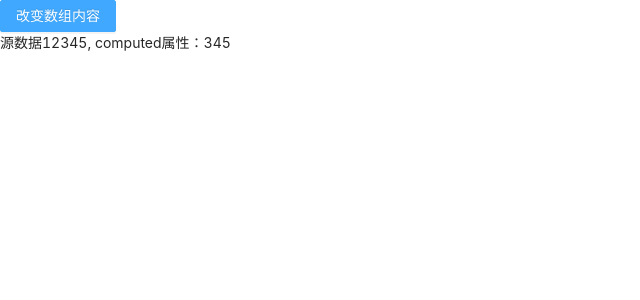
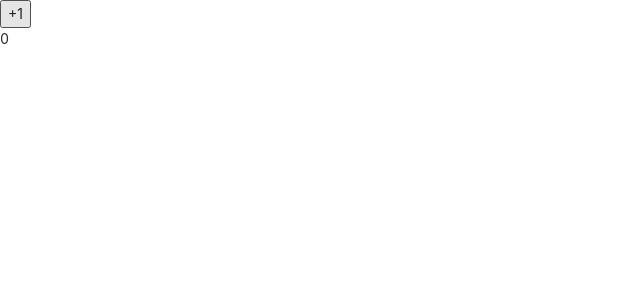
Before and after one commit to CoderWeiJ/react-demo, a React (Create React App) app: page / in a window 1280 px wide. Shown: the top 300 px of the page, without its empty margins (0-640 px from the left). Built offline with nearby package versions, Linux system fonts and the light colour scheme.

Commit message:
mobx-模块化集中管理

```diff
--- a/src/App.js
+++ b/src/App.js
@@ -1,16 +1,20 @@
 import React from 'react'
+import { observer } from 'mobx-react-lite'
 // import { BrowserRouter as Router, Routes, Route, Link, useParams, Outlet } from "react-router-dom"
 import './App.css'
-import { Button } from 'antd'
-// 引入定义好的coutnerStore
-import counterStore from './mobx/CounterStore.js'
+
+import { useStore } from './store/index.js'
+
+
+
+
 // 引入更新视图的关键方法
-import { observer } from 'mobx-react-lite'
 function App() {
+  const {listStore, counterStore} = useStore()
   return (
     <>
-      <Button type='primary' onClick={counterStore.addList}>改变数组内容</Button>
-      <p>源数据{counterStore.list}, computed属性：{counterStore.filterList}</p>
+    <button onClick={counterStore.addCount}>+1</button>
+    <div>{counterStore.count}</div>
     </>
   )
 }
--- a/src/mobx/CounterStore.js
+++ /dev/null
@@ -1,28 +0,0 @@
-import { makeAutoObservable, computed } from 'mobx'
-
-class CounterStore {
-  // 定义数据状态
-  list = [1, 2, 3, 4, 5]
-  count = 0
-  constructor() {
-    // 响应式处理
-    makeAutoObservable(this, {
-      filterList: computed // 在makeAutoObservable标记
-    })
-  }
-
-  // 定义get计算属性(定义计算公式)
-  get filterList() {
-    return this.list.filter(item => item > 2)
-  }
-
-  // 修改源数据
-  addList = () => {
-    this.list.push(this.list.length+1)
-  }
-}
-
-// 实例化
-const counterStore = new CounterStore()
-
-export default counterStore
--- /dev/null
+++ b/src/store/CounterStore.js
@@ -0,0 +1,16 @@
+
+import { makeAutoObservable } from 'mobx'
+
+class CounterStore {
+  count = 0
+  constructor() {
+    makeAutoObservable(this)
+  }
+
+  addCount = () => {
+    this.count++
+  }
+}
+
+const countStore = new CounterStore()
+export default countStore
--- /dev/null
+++ b/src/store/ListStore.js
@@ -0,0 +1,15 @@
+import { makeAutoObservable } from 'mobx'
+
+class ListStore {
+  list = [1, 2, 3, 4]
+  constructor() {
+    makeAutoObservable(this)
+  }
+
+  addList = () => {
+    this.list.push(this.list.length + 1)
+  }
+}
+
+const listStore = new ListStore()
+export default listStore
--- /dev/null
+++ b/src/store/index.js
@@ -0,0 +1,21 @@
+
+import React from 'react'
+import counterStore from './CounterStore.js'
+import listStore from './ListStore.js'
+
+class RootStore {
+  // 组合store
+  constructor() {
+    this.counterStore = counterStore
+    this.listStore = listStore
+  }
+
+}
+// 实例化根store注入context
+const rootStore = new RootStore()
+const context = React.createContext(rootStore)
+
+// 导出useStore方法，供组件通过调用该方法使用根实例
+const useStore = () => React.useContext(context)
+
+export { useStore }
```
